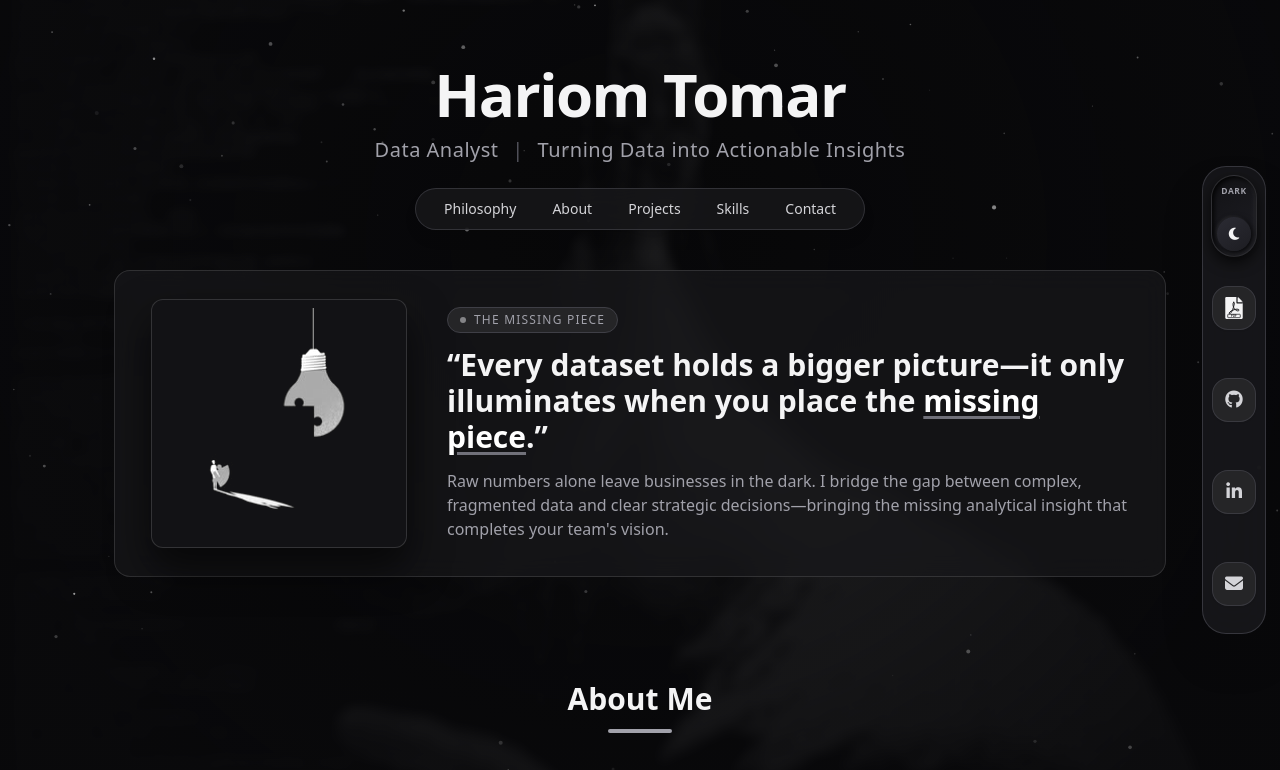
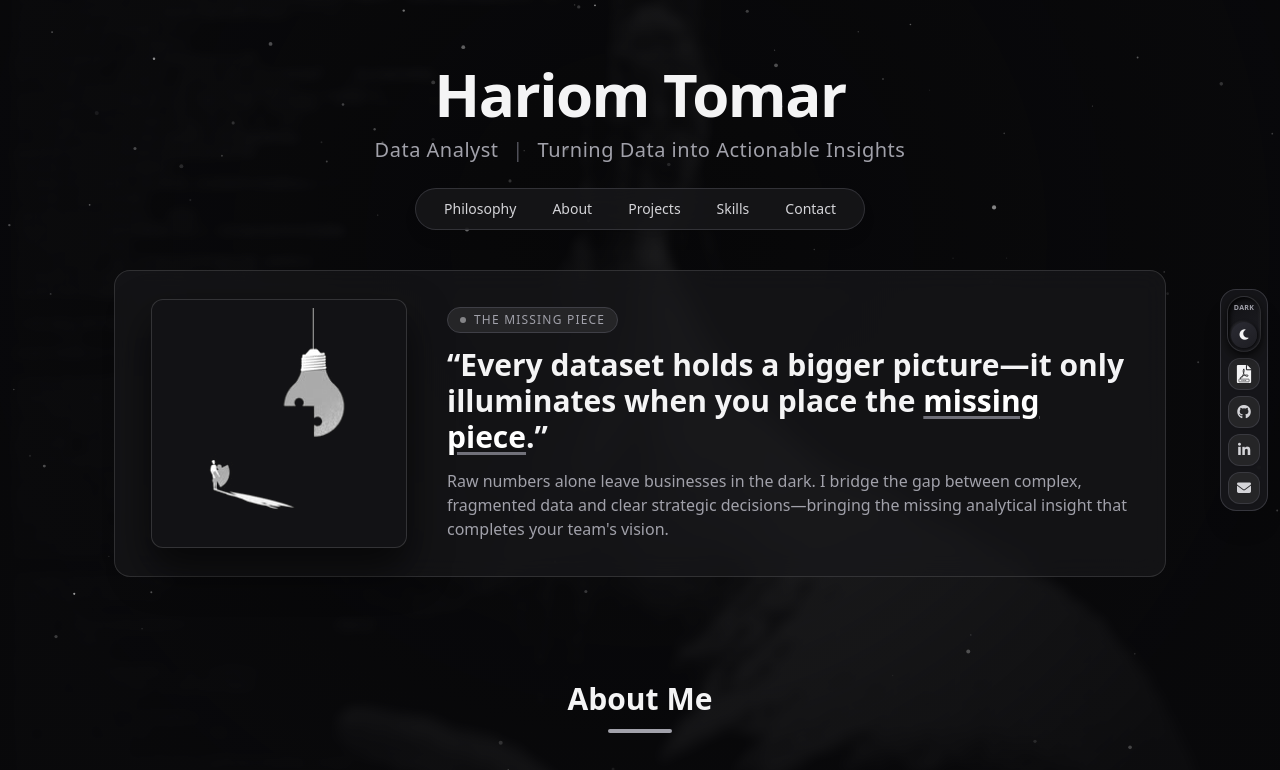
Before and after one commit to hariomtomar2226-rgb/hariomtomar2226-rgb.github.io, a plain HTML site: page index.html in a window 1280 px wide. Shown: the top 770 px of the page. Drawn offline with nearby package versions, Linux system fonts and the light colour scheme.

Commit message:
Update index.html

```diff
--- a/index.html
+++ b/index.html
@@ -132,13 +132,13 @@
             mix-blend-mode: normal;
         }
 
-        /* Compact Vertical Neumorphic Pill Switch for 1x5 Floating Rail */
+        /* Compact Vertical Neumorphic Pill Switch (~1/4 Screen Height Rail) */
         .neumorphic-pill-vertical {
             position: relative;
-            width: 46px;
-            height: 82px;
+            width: 34px;
+            height: 56px;
             border-radius: 9999px;
-            padding: 5px;
+            padding: 3px;
             display: flex;
             flex-direction: column;
             align-items: center;
@@ -148,24 +148,24 @@
             /* Light Mode Track */
             background: linear-gradient(145deg, #d5d9e0, #e8ecf2);
             box-shadow:
-                inset 2px 2px 5px rgba(163, 171, 184, 0.65),
-                inset -2px -2px 5px rgba(255, 255, 255, 0.85),
-                0 4px 12px rgba(15, 23, 42, 0.12);
+                inset 2px 2px 4px rgba(163, 171, 184, 0.65),
+                inset -2px -2px 4px rgba(255, 255, 255, 0.85),
+                0 3px 8px rgba(15, 23, 42, 0.1);
             border: 1px solid rgba(255, 255, 255, 0.7);
         }
         html.dark .neumorphic-pill-vertical {
             /* Dark Mode Track */
             background: linear-gradient(145deg, #121215, #1e1e24);
             box-shadow:
-                inset 2px 2px 5px rgba(0, 0, 0, 0.85),
-                inset -2px -2px 4px rgba(255, 255, 255, 0.07),
-                0 6px 14px rgba(0, 0, 0, 0.65);
+                inset 2px 2px 4px rgba(0, 0, 0, 0.85),
+                inset -1px -1px 3px rgba(255, 255, 255, 0.07),
+                0 4px 10px rgba(0, 0, 0, 0.65);
             border: 1px solid rgba(255, 255, 255, 0.1);
         }
 
         .neumorphic-knob-vertical {
-            width: 34px;
-            height: 34px;
+            width: 26px;
+            height: 26px;
             border-radius: 9999px;
             display: flex;
             align-items: center;
@@ -175,17 +175,17 @@
             /* Light Mode Raised Knob (Top) */
             background: linear-gradient(145deg, #ffffff, #eef1f6);
             box-shadow:
-                2px 2px 5px rgba(150, 158, 172, 0.55),
-                -2px -2px 4px rgba(255, 255, 255, 0.95);
+                1.5px 1.5px 4px rgba(150, 158, 172, 0.55),
+                -1.5px -1.5px 3px rgba(255, 255, 255, 0.95);
             color: #64748b;
         }
         html.dark .neumorphic-knob-vertical {
             /* Dark Mode Raised Knob (Slides down) */
-            transform: translateY(36px);
+            transform: translateY(22px);
             background: linear-gradient(145deg, #2b2b33, #1d1d22);
             box-shadow:
-                2px 2px 6px rgba(0, 0, 0, 0.8),
-                -1px -1px 3px rgba(255, 255, 255, 0.08);
+                1.5px 1.5px 4px rgba(0, 0, 0, 0.8),
+                -1px -1px 2px rgba(255, 255, 255, 0.08);
             color: #f4f4f5;
         }
 
@@ -193,10 +193,10 @@
             position: absolute;
             left: 50%;
             transform: translateX(-50%);
-            font-size: 8.5px;
+            font-size: 7px;
             font-weight: 800;
-            letter-spacing: 0.06em;
-            line-height: 1.05;
+            letter-spacing: 0.04em;
+            line-height: 1;
             text-transform: uppercase;
             text-align: center;
             transition: all 0.35s ease;
@@ -204,20 +204,20 @@
         }
         /* Light Mode Label Position (Bottom) */
         html:not(.dark) .neumorphic-label-vertical {
-            bottom: 11px;
+            bottom: 7px;
             color: #64748b;
         }
         /* Dark Mode Label Position (Top) */
         html.dark .neumorphic-label-vertical {
-            top: 11px;
+            top: 7px;
             color: #a1a1aa;
         }
 
-        /* Automatic Pop-Out Floating Action Rail (1 Column x 5 Rows) */
+        /* Compact Automatic Pop-Out Floating Action Rail (~1/4 Viewport Height) */
         .floating-rail {
             position: fixed;
             top: 50%;
-            right: 14px;
+            right: 12px;
             z-index: 50;
             opacity: 0;
             transform: translateY(-50%) translateX(130%);
@@ -229,7 +229,7 @@
         }
         @media (max-width: 640px) {
             .floating-rail {
-                right: 8px;
+                right: 6px;
             }
         }
     </style>
@@ -242,17 +242,17 @@
     <div class="cursor-glow" id="cursor-glow"></div>
     <canvas id="sparkle-canvas"></canvas>
 
-    <!-- Floating Action & Theme Switcher Bar (Auto Pop-Out, 1 Column x 5 Rows) -->
+    <!-- Compact Floating Action & Theme Switcher Bar (Auto Pop-Out, 1 Column x 5 Rows, ~1/4 Height) -->
     <aside id="floating-drawer" class="floating-rail" aria-label="Quick Actions and Theme Controls">
-        <div class="grid grid-cols-1 grid-rows-5 gap-2.5 p-2 rounded-3xl bg-white/90 dark:bg-zinc-900/90 border border-zinc-300/90 dark:border-zinc-700/80 shadow-2xl backdrop-blur-xl justify-items-center items-center">
+        <div class="flex flex-col items-center gap-1.5 p-1.5 rounded-2xl bg-white/90 dark:bg-zinc-900/90 border border-zinc-300/90 dark:border-zinc-700/80 shadow-xl backdrop-blur-xl">
 
-            <!-- Row 1: Neumorphic Theme Switch -->
+            <!-- Row 1: Compact Neumorphic Theme Switch -->
             <button id="theme-toggle" type="button" role="switch" aria-checked="true" aria-label="Toggle Dark or Light Mode"
                     title="Switch between Dark and Light Mode"
                     class="neumorphic-pill-vertical">
                 <span class="neumorphic-knob-vertical">
                     <!-- Sun SVG Icon (Light Mode) -->
-                    <svg id="theme-svg-sun" class="w-4 h-4 hidden" viewBox="0 0 24 24" fill="none" stroke="currentColor" stroke-width="2.2" stroke-linecap="round" stroke-linejoin="round">
+                    <svg id="theme-svg-sun" class="w-3.5 h-3.5 hidden" viewBox="0 0 24 24" fill="none" stroke="currentColor" stroke-width="2.2" stroke-linecap="round" stroke-linejoin="round">
                         <circle cx="12" cy="12" r="4.5"></circle>
                         <line x1="12" y1="2" x2="12" y2="4.2"></line>
                         <line x1="12" y1="19.8" x2="12" y2="22"></line>
@@ -264,25 +264,21 @@
                         <line x1="17.51" y1="6.49" x2="19.07" y2="4.93"></line>
                     </svg>
                     <!-- Moon Icon (Dark Mode) -->
-                    <i id="theme-icon-moon" class="fas fa-moon text-sm"></i>
+                    <i id="theme-icon-moon" class="fas fa-moon text-xs"></i>
                 </span>
                 <span id="theme-label" class="neumorphic-label-vertical">DARK</span>
             </button>
 
-            <!-- Row 2: PDF Logo Resume Download Button (Matches Attached PDF Icon Reference) -->
+            <!-- Row 2: Compact PDF Logo Resume Download Button -->
             <a href="assets/Hariom_Tomar_Resume.pdf" download="Hariom_Tomar_Resume.pdf"
                aria-label="Download Resume PDF" title="Download Resume (PDF)"
-               class="w-11 h-11 rounded-2xl bg-zinc-100 dark:bg-zinc-800/90 border border-zinc-300 dark:border-zinc-700/80 hover:border-zinc-900 dark:hover:border-zinc-200 text-zinc-900 dark:text-zinc-100 flex items-center justify-center transition shadow-sm group">
-                <svg class="w-6 h-6 transition-transform duration-200 group-hover:scale-110" viewBox="0 0 36 44" fill="none" xmlns="http://www.w3.org/2000/svg">
-                    <!-- Main Document Body -->
+               class="w-8 h-8 rounded-xl bg-zinc-100 dark:bg-zinc-800/90 border border-zinc-300 dark:border-zinc-700/80 hover:border-zinc-900 dark:hover:border-zinc-200 text-zinc-900 dark:text-zinc-100 flex items-center justify-center transition shadow-sm group">
+                <svg class="w-4 h-5 transition-transform duration-200 group-hover:scale-110" viewBox="0 0 36 44" fill="none" xmlns="http://www.w3.org/2000/svg">
                     <path d="M4 2C2.89543 2 2 2.89543 2 4V40C2 41.1046 2.89543 42 4 42H32C33.1046 42 34 41.1046 34 40V12.5L23.5 2H4Z" fill="currentColor"/>
-                    <!-- Folded Top-Right Corner Cutout & Triangle -->
                     <path d="M23.5 2V12.5H34" stroke="#ffffff" class="dark:stroke-zinc-900" stroke-width="2.2" stroke-linejoin="round"/>
                     <path d="M25.5 2L34 10.5H25.5V2Z" fill="currentColor"/>
-                    <!-- Classic Trifoil Loop -->
                     <path d="M17.5 11.5C16.2 11.5 15.8 14.5 16.5 18.2C17.2 21.8 19.6 25.4 22.8 26.8C25.2 27.8 27.2 27.2 27.2 25.8C27.2 24.4 24.8 23.8 21.2 24.4C17.2 25.1 12.6 27.2 10.4 29.4C8.8 31 8.8 32.4 10.1 32.4C11.6 32.4 13.8 29.5 15.6 24.8C17.4 20.1 18.7 14.6 18.5 12.5C18.4 11.8 18 11.5 17.5 11.5Z"
                           stroke="#ffffff" class="dark:stroke-zinc-900" stroke-width="1.8" stroke-linecap="round" stroke-linejoin="round"/>
-                    <!-- PDF Label Box at Bottom -->
                     <rect x="6.5" y="33.5" width="23" height="6.2" rx="1" stroke="#ffffff" class="dark:stroke-zinc-900" stroke-width="1.3"/>
                     <text x="18" y="38.2" text-anchor="middle" fill="#ffffff" class="dark:fill-zinc-900" font-family="Arial, sans-serif" font-weight="bold" font-size="4.8" letter-spacing="0.4">PDF</text>
                 </svg>
@@ -290,20 +286,20 @@
 
             <!-- Row 3: GitHub -->
             <a href="https://github.com/hariomtomar2226-rgb" target="_blank" aria-label="GitHub" title="GitHub Profile"
-               class="w-11 h-11 rounded-2xl bg-zinc-100 dark:bg-zinc-800/90 border border-zinc-300 dark:border-zinc-700/80 hover:border-zinc-900 dark:hover:border-zinc-200 text-zinc-700 dark:text-zinc-300 hover:text-zinc-950 dark:hover:text-white flex items-center justify-center transition shadow-sm">
-                <i class="fab fa-github text-lg"></i>
+               class="w-8 h-8 rounded-xl bg-zinc-100 dark:bg-zinc-800/90 border border-zinc-300 dark:border-zinc-700/80 hover:border-zinc-900 dark:hover:border-zinc-200 text-zinc-700 dark:text-zinc-300 hover:text-zinc-950 dark:hover:text-white flex items-center justify-center transition shadow-sm">
+                <i class="fab fa-github text-sm"></i>
             </a>
 
             <!-- Row 4: LinkedIn -->
             <a href="https://www.linkedin.com/in/hariom-tomar-b2021b19b/" target="_blank" aria-label="LinkedIn" title="LinkedIn Profile"
-               class="w-11 h-11 rounded-2xl bg-zinc-100 dark:bg-zinc-800/90 border border-zinc-300 dark:border-zinc-700/80 hover:border-zinc-900 dark:hover:border-zinc-200 text-zinc-700 dark:text-zinc-300 hover:text-zinc-950 dark:hover:text-white flex items-center justify-center transition shadow-sm">
-                <i class="fab fa-linkedin-in text-lg"></i>
+               class="w-8 h-8 rounded-xl bg-zinc-100 dark:bg-zinc-800/90 border border-zinc-300 dark:border-zinc-700/80 hover:border-zinc-900 dark:hover:border-zinc-200 text-zinc-700 dark:text-zinc-300 hover:text-zinc-950 dark:hover:text-white flex items-center justify-center transition shadow-sm">
+                <i class="fab fa-linkedin-in text-sm"></i>
             </a>
 
             <!-- Row 5: Email -->
             <a href="mailto:hariomtomar2226@gmail.com" aria-label="Email" title="Send Email"
-               class="w-11 h-11 rounded-2xl bg-zinc-100 dark:bg-zinc-800/90 border border-zinc-300 dark:border-zinc-700/80 hover:border-zinc-900 dark:hover:border-zinc-200 text-zinc-700 dark:text-zinc-300 hover:text-zinc-950 dark:hover:text-white flex items-center justify-center transition shadow-sm">
-                <i class="fas fa-envelope text-lg"></i>
+               class="w-8 h-8 rounded-xl bg-zinc-100 dark:bg-zinc-800/90 border border-zinc-300 dark:border-zinc-700/80 hover:border-zinc-900 dark:hover:border-zinc-200 text-zinc-700 dark:text-zinc-300 hover:text-zinc-950 dark:hover:text-white flex items-center justify-center transition shadow-sm">
+                <i class="fas fa-envelope text-sm"></i>
             </a>
 
         </div>
@@ -592,7 +588,7 @@
             <p class="text-zinc-600 dark:text-zinc-400 mt-4 text-sm">Open to Data Analyst, Business Intelligence, and Business Operations opportunities.</p>
         </div>
 
-        <div class="glass-card p-7 rounded-2xl flex flex-col items-center gap-5">
+        <div class="glass-card p-7 rounded-2xl flex flex-col items-center gap-4">
             <!-- Primary Social & Email Buttons -->
             <div class="w-full flex flex-col sm:flex-row items-center justify-center gap-4">
                 <a href="mailto:hariomtomar2226@gmail.com"
@@ -609,17 +605,16 @@
                 </a>
             </div>
 
-            <!-- Full-Pill Download Resume Button (Matches Attached Reference Pill) -->
+            <!-- Rectangular with Slight Curved Corners (rounded-xl) Download Resume Button -->
             <a href="assets/Hariom_Tomar_Resume.pdf" download="Hariom_Tomar_Resume.pdf"
                title="Download Resume (PDF)"
-               class="inline-flex items-center justify-center gap-3 px-7 py-3.5 rounded-full bg-[#18181b] dark:bg-zinc-100 hover:bg-black dark:hover:bg-white text-white dark:text-zinc-950 text-sm font-extrabold tracking-wider uppercase shadow-lg hover:shadow-xl hover:-translate-y-0.5 transition-all duration-200">
-                <!-- Document Download Icon -->
-                <svg class="w-4 h-5 shrink-0" viewBox="0 0 18 22" fill="none" xmlns="http://www.w3.org/2000/svg">
+               class="w-full sm:w-auto inline-flex items-center justify-center gap-2.5 px-6 py-3 rounded-xl bg-zinc-900 dark:bg-zinc-100 hover:bg-zinc-800 dark:hover:bg-white text-white dark:text-zinc-950 text-sm font-semibold tracking-wide uppercase transition shadow-lg">
+                <svg class="w-4 h-4 shrink-0" viewBox="0 0 18 22" fill="none" xmlns="http://www.w3.org/2000/svg">
                     <path d="M2 0C0.895431 0 0 0.895431 0 2V20C0 21.1046 0.895431 22 2 22H16C17.1046 22 18 21.1046 18 20V6.5L11.5 0H2Z" fill="currentColor"/>
                     <path d="M11.5 0V6.5H18" stroke="#18181b" class="dark:stroke-zinc-100" stroke-width="1.5"/>
                     <path d="M9 9.5V16.5M9 16.5L6.2 13.7M9 16.5L11.8 13.7" stroke="#18181b" class="dark:stroke-zinc-100" stroke-width="2" stroke-linecap="round" stroke-linejoin="round"/>
                 </svg>
-                <span>DOWNLOAD RESUME</span>
+                <span>Download Resume</span>
             </a>
         </div>
     </section>
```
